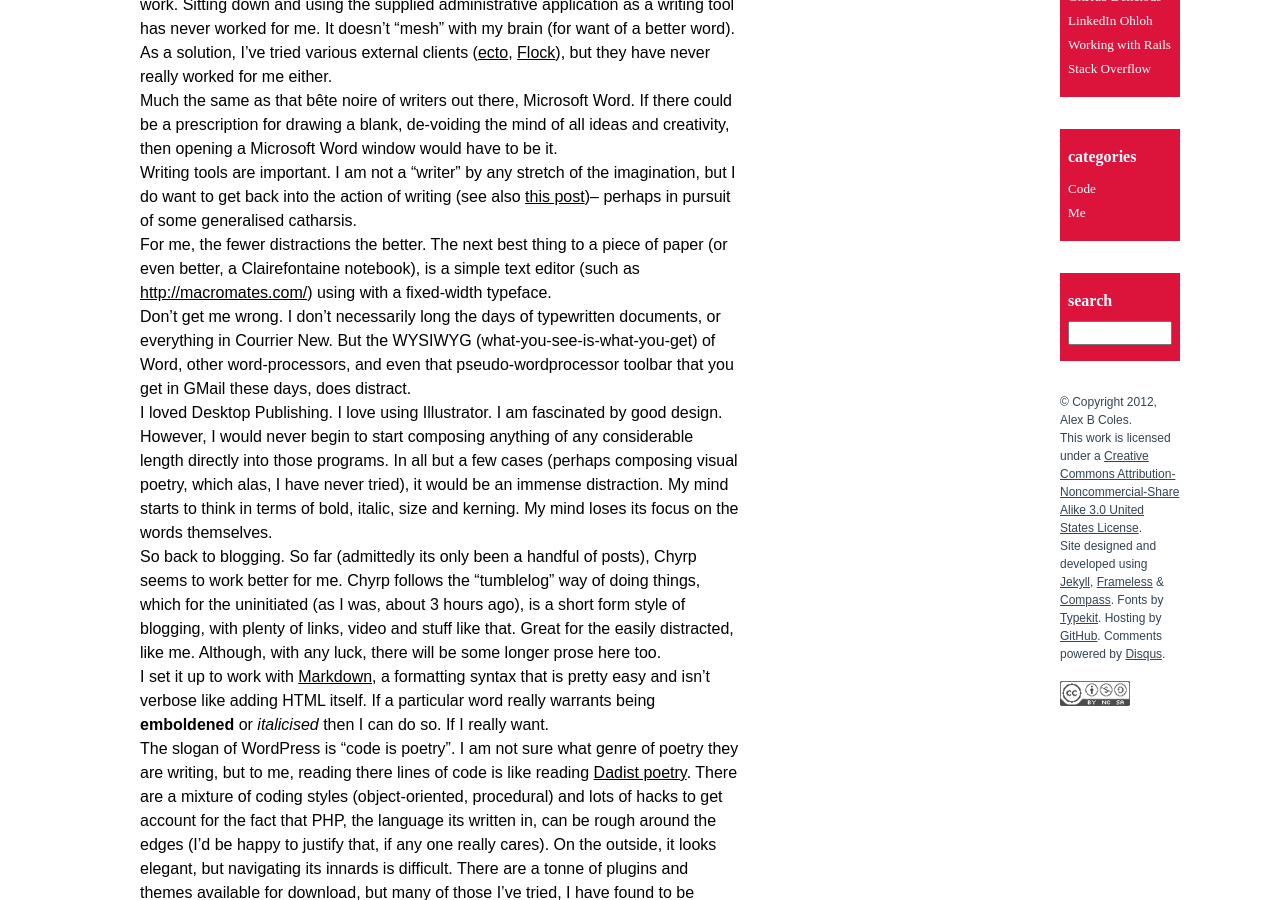
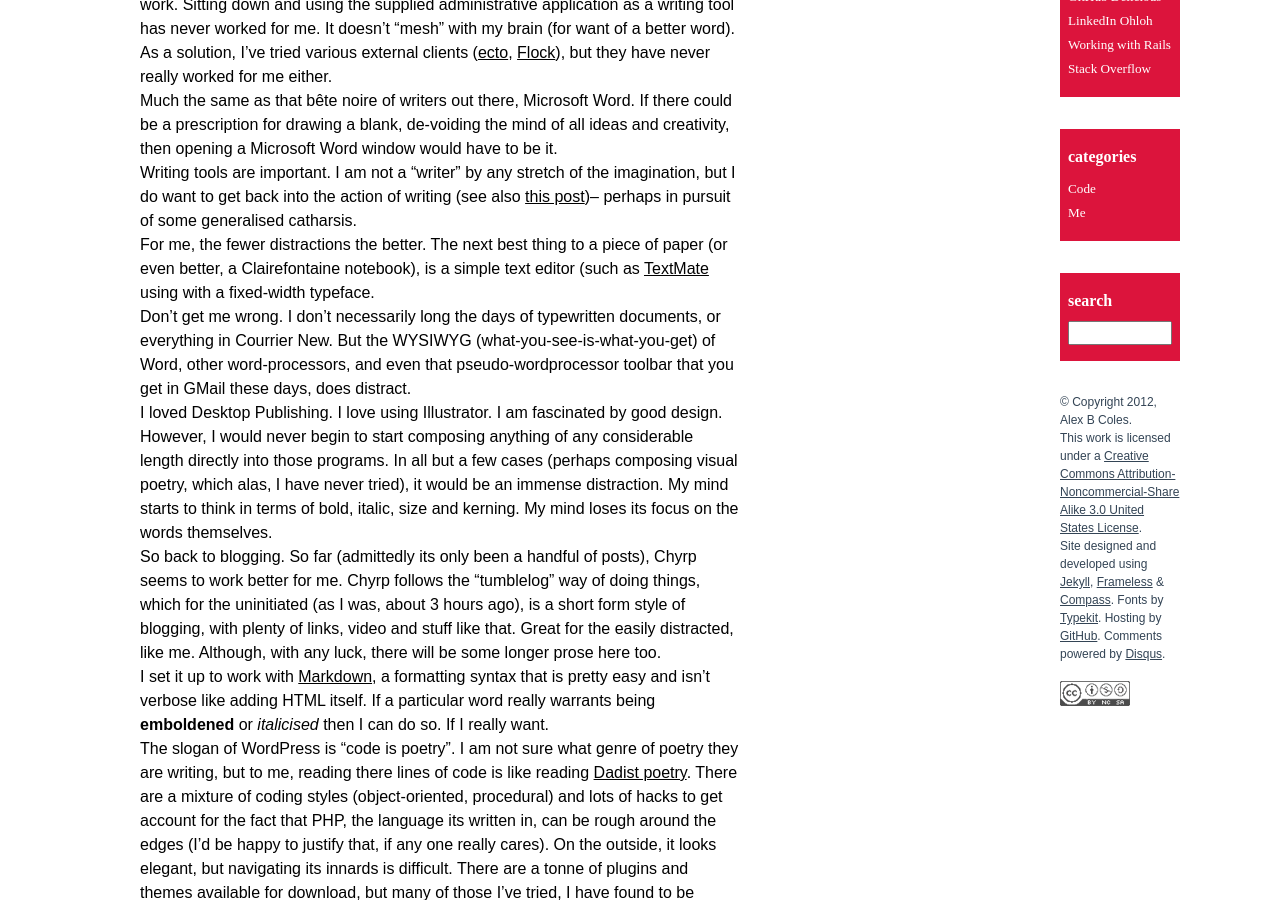
Before and after one commit to myabc/myabc.github.com, a Jekyll site: the page built from _posts/2008-2-18-changes-behind-the-scenes.markdown, in a window 1280 px wide and 900 px high, scrolled down 415 px. Built offline with Jekyll 4.4.1, drawn with Linux system fonts in a browser that asks for light colours; nearby versions of some CDN libraries; Markdown is read by kramdown in place of the engine named in the settings; comment, search, counter and statistics services are not loaded.

Commit message:
Fix Markdown link in 'Changes behind the Scenes'
Signed-off-by: Alex Coles <alex@alexbcoles.com>

```diff
--- a/_posts/2008-2-18-changes-behind-the-scenes.markdown
+++ b/_posts/2008-2-18-changes-behind-the-scenes.markdown
@@ -36,7 +36,7 @@ pursuit of some generalised catharsis.
 
 For me, the fewer distractions the better. The next best thing to a piece of
 paper (or even better, a Clairefontaine notebook), is a simple text editor (such
-as [http://macromates.com/](TextMate)) using with a fixed-width typeface.
+as [TextMate](http://macromates.com/) using with a fixed-width typeface.
 
 Don't get me wrong. I don't necessarily long the days of typewritten documents,
 or everything in Courrier New. But the WYSIWYG (what-you-see-is-what-you-get) of
```
